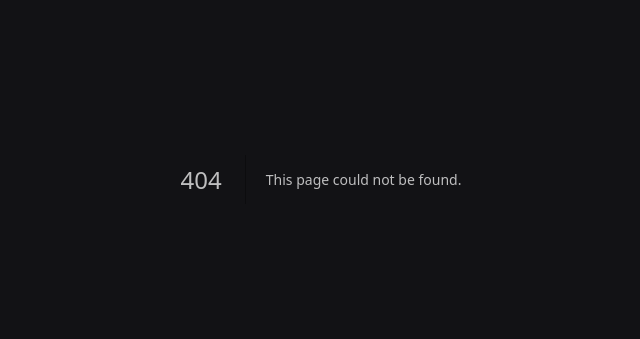
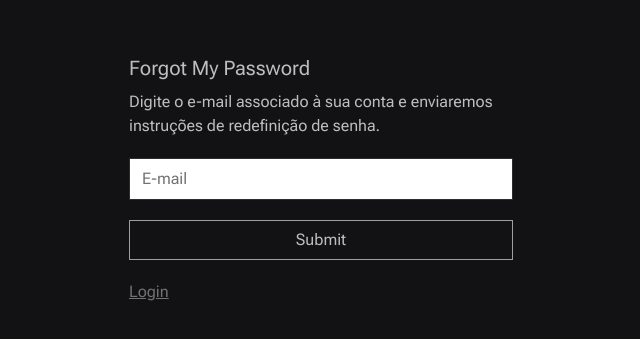
Before and after one commit to samuelsilvati/task-flow, a Next.js app: page /forgot-password in a window 1280 px wide. Before the commit this address had no page. Shown: the part 221-560 px from the top of the page, without its empty margins (319-959 px from the left). Built offline with nearby package versions, Linux system fonts and the light colour scheme; no server answers.

Commit message:
feat: create forgot password page

```diff
--- a/src/app/auth/page.tsx
+++ b/src/app/auth/page.tsx
@@ -85,10 +85,15 @@ export default function Auth() {
             <Loading />
           </div>
         )}
+        <div>
+          <Link href="/forgot-password" className="text-gray-300 underline">
+            Esqueci minha senha
+          </Link>
 
-        <Link href="/signup" className="text-gray-300 underline">
-          Criar conta
-        </Link>
+          <Link href="/signup" className="float-right text-gray-300 underline">
+            Criar conta
+          </Link>
+        </div>
       </form>
     </div>
   )
--- /dev/null
+++ b/src/app/forgot-password/page.tsx
@@ -0,0 +1,89 @@
+'use client'
+import Link from 'next/link'
+import Loading from '../components/Loaging'
+import { api } from '@/lib/api'
+import { z } from 'zod'
+import { useForm } from 'react-hook-form'
+import { zodResolver } from '@hookform/resolvers/zod'
+import { useState } from 'react'
+import toast from '../components/Toast'
+import { useRouter } from 'next/navigation'
+
+const createUserformSchema = z.object({
+  email: z.string().nonempty('E-mail obrigatório').email('E-mail inválido'),
+})
+
+type CreateUserFormData = z.infer<typeof createUserformSchema>
+
+export default function ForgotPassword() {
+  const [isLoading, setIsLoading] = useState(false)
+  const router = useRouter()
+
+  const {
+    register,
+    handleSubmit,
+    formState: { errors },
+  } = useForm<CreateUserFormData>({
+    resolver: zodResolver(createUserformSchema),
+  })
+  function sendEmail(data: any) {
+    setIsLoading(true)
+    api
+      .post('/forgot-password', data)
+      .then(() => {
+        setIsLoading(false)
+        toast.success(
+          'Verifique seu e-mail para obter instruções de redefinição',
+        )
+        router.push('/auth')
+      })
+      .catch((error) => {
+        setIsLoading(false)
+        toast.error(`${error.response.data.message}`)
+      })
+  }
+
+  return (
+    <div className="flex h-full w-full flex-col items-center justify-center">
+      <div className="w-96 md:max-w-sm">
+        <h1 className="pb-2 text-xl">Forgot My Password</h1>
+        <p className="pb-5">
+          Digite o e-mail associado à sua conta e enviaremos instruções de
+          redefinição de senha.
+        </p>
+        <form
+          onSubmit={handleSubmit(sendEmail)}
+          className="flex w-full flex-col gap-5 text-gray-800"
+        >
+          <div>
+            <input
+              type="email"
+              placeholder="E-mail"
+              {...register('email')}
+              className="relative block w-full placeholder-gray-300"
+            />
+            {errors.email && (
+              <span className="absolute text-sm text-red-300">
+                {errors.email.message}{' '}
+              </span>
+            )}
+          </div>
+
+          {!isLoading ? (
+            <button type="submit" className="h-10 border text-gray-100">
+              Submit
+            </button>
+          ) : (
+            <div className="h-10 border text-center text-gray-100">
+              <Loading />
+            </div>
+          )}
+
+          <Link href="/auth" className="text-gray-300 underline">
+            Login
+          </Link>
+        </form>
+      </div>
+    </div>
+  )
+}
```
